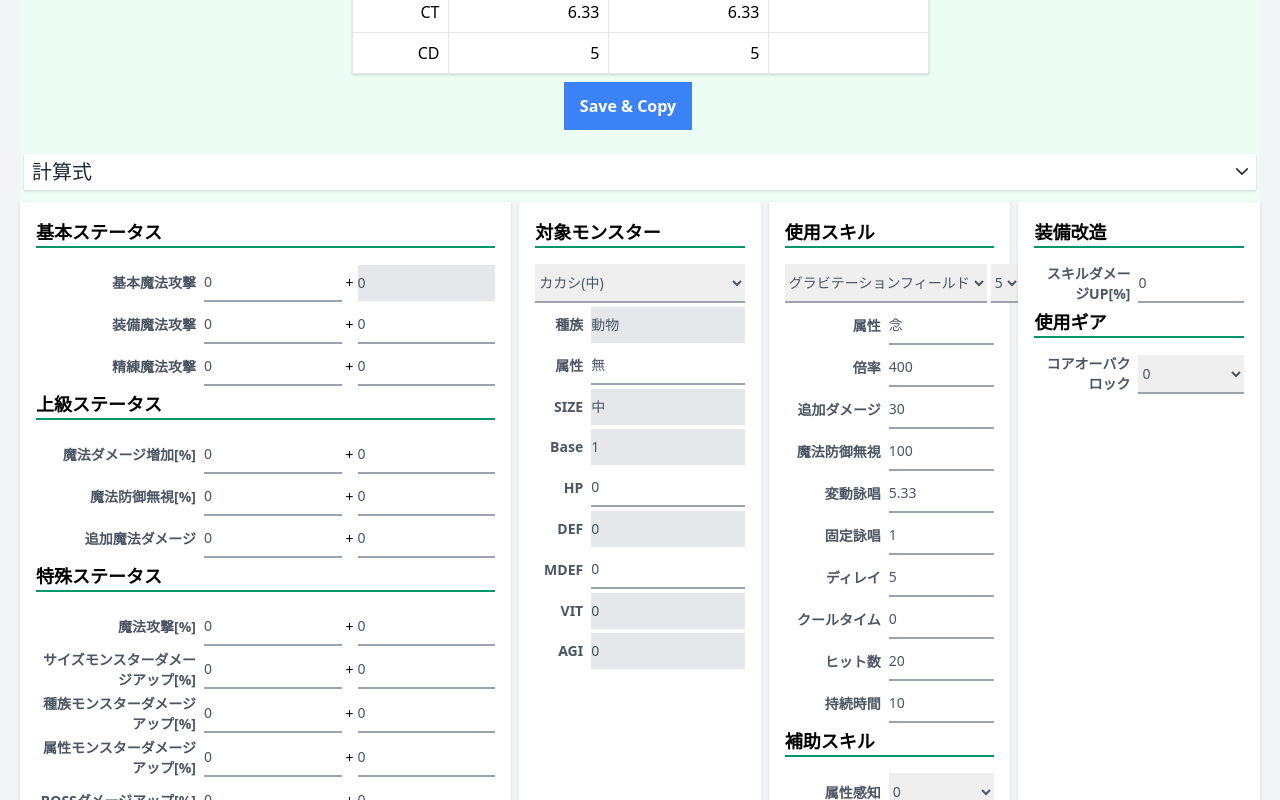
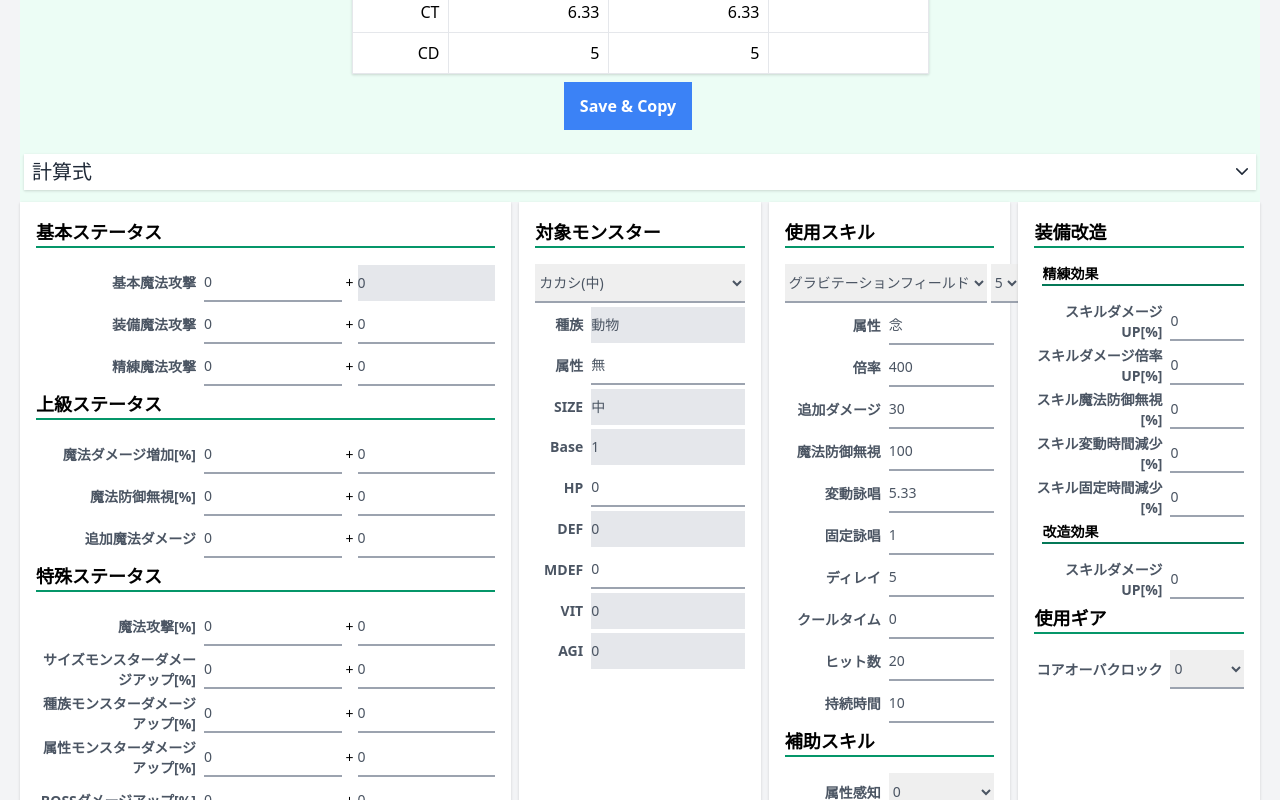
Before and after one commit to matsuura0831/RagnarokOrigin, a Vue app: page /#/magic in a window 1280 px wide. Shown: the part 374-1174 px from the top of the page. Built offline with nearby package versions, Linux system fonts and the light colour scheme; what @meforma/vue-toaster would draw is missing.

Commit message:
add refine effect on equip. #15

```diff
--- a/src/components/WeaponInput.vue
+++ b/src/components/WeaponInput.vue
@@ -1,6 +1,9 @@
 <template>
-    <div class="flex items-center mb-1" v-for="v in inputs" :key="v.key">
-      <label class="inline-block flex-none w-24 mr-2 text-right font-bold text-gray-600">{{ v.label }}</label>
+  <div>
+    <h2 class="mb-4 ml-2 font-bold text-md border-b-2 border-green-700">精練効果</h2>
+    <div class="flex items-center mb-1" v-for="v in inputs_equip" :key="v.key">
+
+      <label class="inline-block flex-none w-32 mr-2 text-right font-bold text-gray-600">{{ v.label }}</label>
       <input
           :type="getType(v.number)"
           class="flex-1 py-2 w-12 border-gray-400 focus:border-green-400 text-gray-600 placeholder-gray-400 outline-none"
@@ -11,6 +14,22 @@
           onclick="this.select();"
         />
     </div>
+
+    <h2 class="mb-4 ml-2 font-bold text-md border-b-2 border-green-700">改造効果</h2>
+    <div class="flex items-center mb-1" v-for="v in inputs_custom" :key="v.key">
+
+      <label class="inline-block flex-none w-32 mr-2 text-right font-bold text-gray-600">{{ v.label }}</label>
+      <input
+          :type="getType(v.number)"
+          class="flex-1 py-2 w-12 border-gray-400 focus:border-green-400 text-gray-600 placeholder-gray-400 outline-none"
+          :class="{ 'bg-gray-200': !v.editable, 'border-b-0': !v.editable, 'border-b-2': v.editable, }"
+          @input="updateValue(v.key, $event.target.value, v.number)"
+          :value="this.modelValue[v.key]"
+          :disabled="!v.editable"
+          onclick="this.select();"
+        />
+    </div>
+  </div>
 </template>
 
 <script>
@@ -22,7 +41,14 @@ export default {
   data() {
     return {
       selected: this.target,
-      inputs: [
+      inputs_equip: [
+        { key: 'skill_up',      label: 'スキルダメージUP[%]',  editable: 1, number: 1},
+        { key: 'skill_mul_up',  label: 'スキルダメージ倍率UP[%]',  editable: 1, number: 1},
+        { key: 'ignore_mdef',   label: 'スキル魔法防御無視[%]',  editable: 1, number: 1},
+        { key: 'vcast',         label: 'スキル変動時間減少[%]',  editable: 1, number: 1},
+        { key: 'fcast',         label: 'スキル固定時間減少[%]',  editable: 1, number: 1},
+      ],
+      inputs_custom: [
         { key: 'custom_skill_up',    label: 'スキルダメージUP[%]',  editable: 1, number: 1},
       ]
     }
--- a/src/lib/WeaponData.js
+++ b/src/lib/WeaponData.js
@@ -1,15 +1,33 @@
 class Weapon {
-    static VERSION = [1, 0];    // major, minor
+    static VERSION = [2, 0];    // major, minor
 
     constructor(
+        // 精練
+        skill_up,
+        skill_mul_up,
+        ignore_mdef,
+        vcast,
+        fcast,
+        // 改造
         custom_skill_up
     ) {
+        this.skill_up = skill_up || 0;
+        this.skill_mul_up = skill_mul_up || 0;
+        this.ignore_mdef = ignore_mdef || 0;
+        this.vcast = vcast || 0;
+        this.fcast = fcast || 0;
+
         this.custom_skill_up = custom_skill_up || 0;
     }
 
     serialize() {
         return [
             ...Weapon.VERSION,
+            this.skill_up,
+            this.skill_mul_up,
+            this.ignore_mdef,
+            this.vcast,
+            this.fcast,
             this.custom_skill_up,
         ];
     }
--- a/src/views/Magic.vue
+++ b/src/views/Magic.vue
@@ -168,7 +168,7 @@
           <h1 class="mb-4 font-bold text-lg border-b-2 border-green-600">使用ギア</h1>
 
           <div class="flex items-center mb-1" v-for="(v, k, i) in gear_data" :key="k">
-            <label class="inline-block flex-none w-24 mr-2 text-right font-bold text-gray-600">{{ k }}</label>
+            <label class="inline-block flex-none w-32 mr-2 text-right font-bold text-gray-600">{{ k }}</label>
 
             <select
                 :name="`gear${i}_level`"
@@ -298,7 +298,7 @@ export default {
 
     getDivMdef(status) {
       const { skill, enemy } = this;
-      const _ignore_mdef = Math.min(100, skill.ignore_mdef || status.ignore_mdef);
+      const _ignore_mdef = Math.min(100, skill.ignore_mdef + status.ignore_mdef);
       const _mdef = enemy.mdef * (1 - _ignore_mdef / 100);
       return (1000 + _mdef) / (1000 + _mdef * 10);
     },
```
